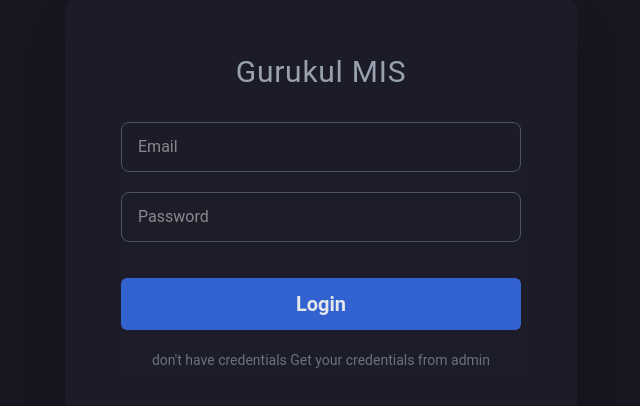
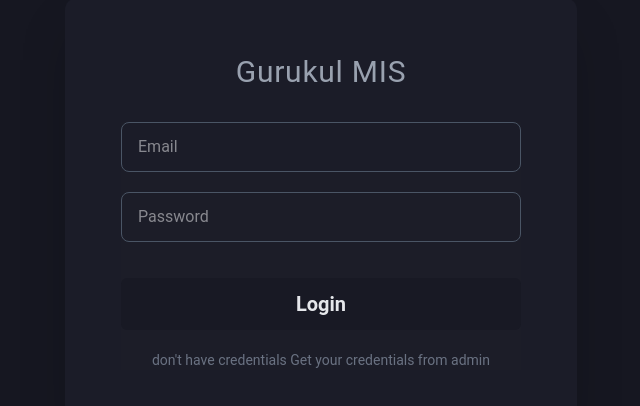
Before and after one commit to Manjeet-Yadav-777/Padhai, a React (Vite) app in the folder Frontend/: page / in a window 1280 px wide. Shown: the part 188-594 px from the top of the page, without its empty margins (319-959 px from the left). Built offline with nearby package versions, Linux system fonts and the light colour scheme.

Commit message:
Login btn Color Change

```diff
--- a/Frontend/src/pages/common/Login.jsx
+++ b/Frontend/src/pages/common/Login.jsx
@@ -19,7 +19,6 @@ const Login = () => {
   const handleSubmit = (e) => {
     e.preventDefault();
 
-    console.log(data);
     login(data);
   };
 
@@ -54,7 +53,7 @@ const Login = () => {
 
           <button
             type="submit"
-            className="w-full bg-[#3262CF] py-3 cursor-pointer mt-4 rounded-md text-xl text-gray-200 font-semibold"
+            className="w-full bg-[#181924] py-3 cursor-pointer mt-4 rounded-md text-xl text-gray-200 font-semibold"
           >
             Login
           </button>
```
